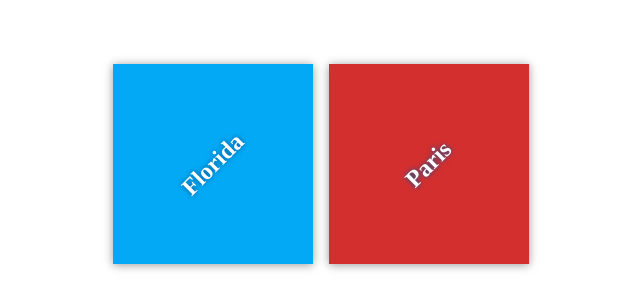
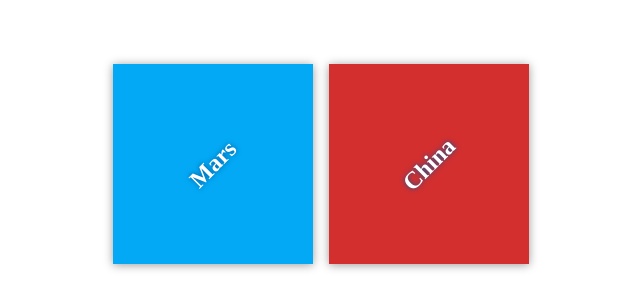
Before and after one commit to brandonjahy/my-travel-plans, a plain HTML site: page index.html in a window 1280 px wide. Shown: the part 236-544 px from the top of the page, 319-959 px from the left. Drawn offline with Linux system fonts and the light colour scheme.

Commit message:
change of destinations

```diff
--- a/index.html
+++ b/index.html
@@ -11,11 +11,11 @@
     <div class="container">
         <div class="destination-container">
             <div class="destination" id="florida">
-                <h2>Florida</h2>
+                <h2>Mars</h2>
             </div>
 
             <div class="destination" id="paris">
-                <h2>Paris</h2>
+                <h2>China</h2>
             </div>
         </div>
     </div>
```
